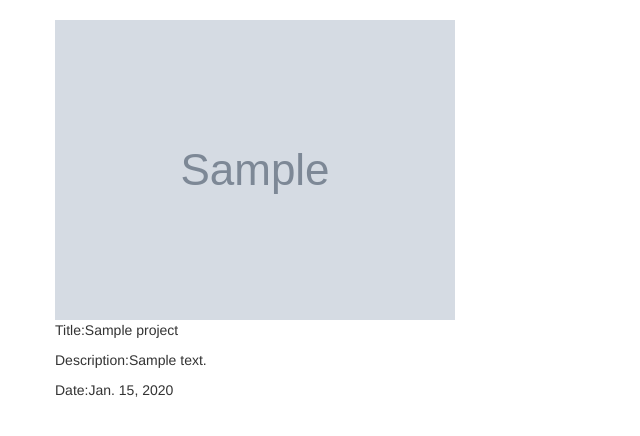
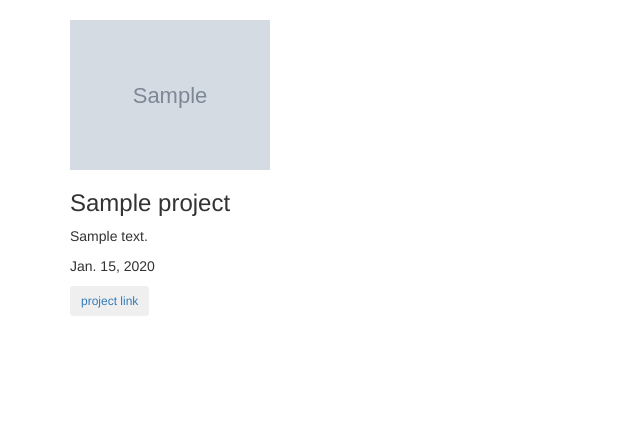
Before and after one commit to VGichuki/awwards-app, a Django app: page / in a window 1280 px wide. Shown: the part 136-572 px from the top of the page, without its empty margins (0-640 px from the left). Run offline with Django 3.2, Linux system fonts and the light colour scheme; tables that the repository leaves empty hold one stand-in row (values such as "Sample post"); grey boxes marked "Sample" are stand-in pictures; some libraries are stand-ins or nearby versions.

Commit message:
update the home.html page

```diff
--- a/myawwards/templates/home.html
+++ b/myawwards/templates/home.html
@@ -1,18 +1,24 @@
-{% extends 'base.html'%}
+{% extends 'base.html' %}
 
 {% block content %}
 <div class="container">
-    <div class="row">
-        <div class="card">
-            {% for project in project %}
-            <img src="{{project.image.url}}" alt="">
-            <p>Title:{{project.title}}</p>
-            <p>Description:{{project.description}}</p>
-            <p>Date:{{project.posted_on}}</p>
-            {%endfor%}
+    {% for project in project %}
+ <div class="row">
+     <div class="card">
+        <div class="col-md-4">
+            <div class="card" style="" >
+             <a href=""><img src="{{project.image.url}}" class="card-img-top" alt="" width="200px"> </a>
+             <div class="card-body">
+             <h3>{{project.title}}</h3>
+              <p class="card-text">{{project.description}}</p>
+              <p class="card-text">{{project.posted_on}}</p>
+                <button class="btn btn-sm btn-light"><a href="{{project.link}}" target="_blank">project link</a></button>
+     </div>
 
-        </div>
-    </div>
+      </div>
+     </div>
+   </div>
+   {% endfor %}
+  </div>
 </div>
-
 {% endblock %}
```
